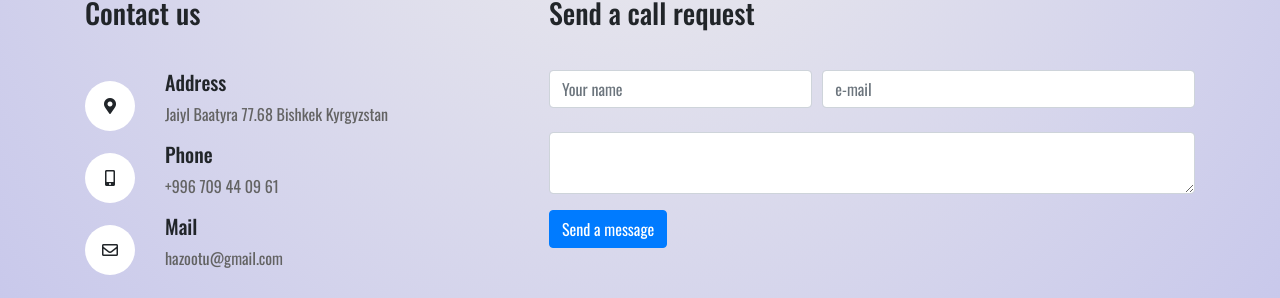
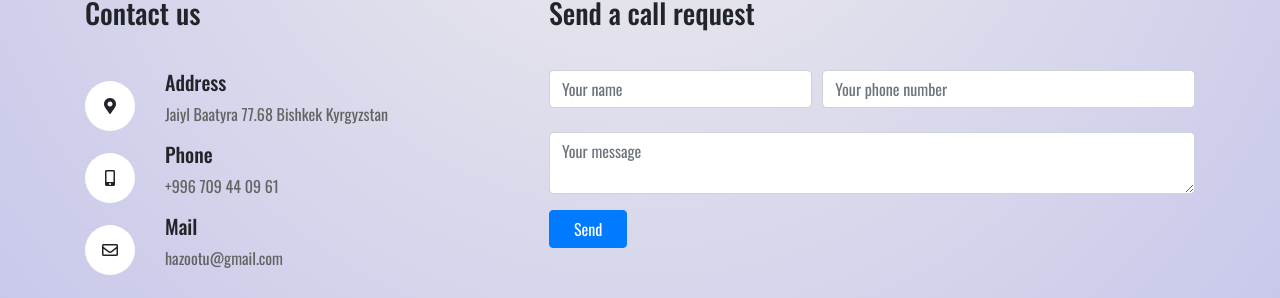
Before and after one commit to beksssK/footballtemporary, a React (Create React App) app: page /contacts in a window 1280 px wide. Shown: the part 887-1185 px from the top of the page. Built offline with nearby package versions, Linux system fonts and the light colour scheme.

Commit message:
Added a contact form that sends messages to the Telegram

```diff
--- a/src/components/Contact/ContactBottom.js
+++ b/src/components/Contact/ContactBottom.js
@@ -1,7 +1,30 @@
-import React from 'react';
+import React, {useState} from 'react';
+import axios from 'axios';
 import {Button, Col, Container, Form, Input, InputGroup, Row} from "reactstrap";
 
 const ContactBottom = () => {
+    const [contactForm, setContactForm] = useState({name: '', phoneNum: '', text: ''});
+    const sendForm = async (e) => {
+        e.preventDefault();
+        let chatId = '-1001430778340';
+        let token = '840636313:AAGVBmkU9pPWOhVtuTnesKlz4hE3P4u4K_Q';
+        let text = `<b>Name:</b> ${contactForm.name} %0A<b>Phone Number:</b> ${contactForm.phoneNum} %0A<b>Text:</b> ${contactForm.text}`;
+        try {
+            const checking = await axios.get(`https://api.telegram.org/bot${token}/sendMessage?chat_id=${chatId}&parse_mode=html&text=${text}`);
+            console.log(checking.data);
+            setContactForm({name: '', phoneNum: '', text: ''});
+            alert('Your message was successfully sent');
+        } catch (e) {
+            console.error(e);
+            alert('Message wasn\'t sent');
+        }
+    };
+
+    const onInputChange = (e) => {
+        e.preventDefault();
+        setContactForm({...contactForm, [e.target.name]: e.target.value});
+    };
+
     return (
         <Container className='pb-4'>
             <div className='ContactBlock'>
@@ -40,19 +63,19 @@ const ContactBottom = () => {
                 <div className='ContactBlock-right'>
                     <h3>Send a call request</h3>
                     <div className='ContactBlock_form'>
-                        <Form action="#">
+                        <Form action="#" onSubmit={sendForm}>
                             <Row form>
                                 <Col md={5}  className='mb-4'>
-                                    <Input type="text" name="name" id="name" placeholder="Your name" />
+                                    <Input type="text" name="name" required={true} onChange={onInputChange} value={contactForm.name} id="name" placeholder="Your name" />
                                 </Col>
                                 <Col md={7} className='mb-4'>
-                                    <Input type="email" name="email" id="email" placeholder="e-mail" />
+                                    <Input type="text" name="phoneNum" required={true} onChange={onInputChange} value={contactForm.phoneNum} id="phone" placeholder="Your phone number" />
                                 </Col>
                             </Row>
                             <InputGroup>
-                                <Input type="textarea" name="text" id="text"  />
+                                <Input type="textarea" name="text" required={true} onChange={onInputChange} id="text" value={contactForm.text} placeholder='Your message' />
                             </InputGroup>
-                            <Button color='primary' className='mt-3'>Send a message</Button>
+                            <Button color='primary' type='submit' className='mt-3 px-4'>Send</Button>
                         </Form>
                     </div>
                 </div>
```
